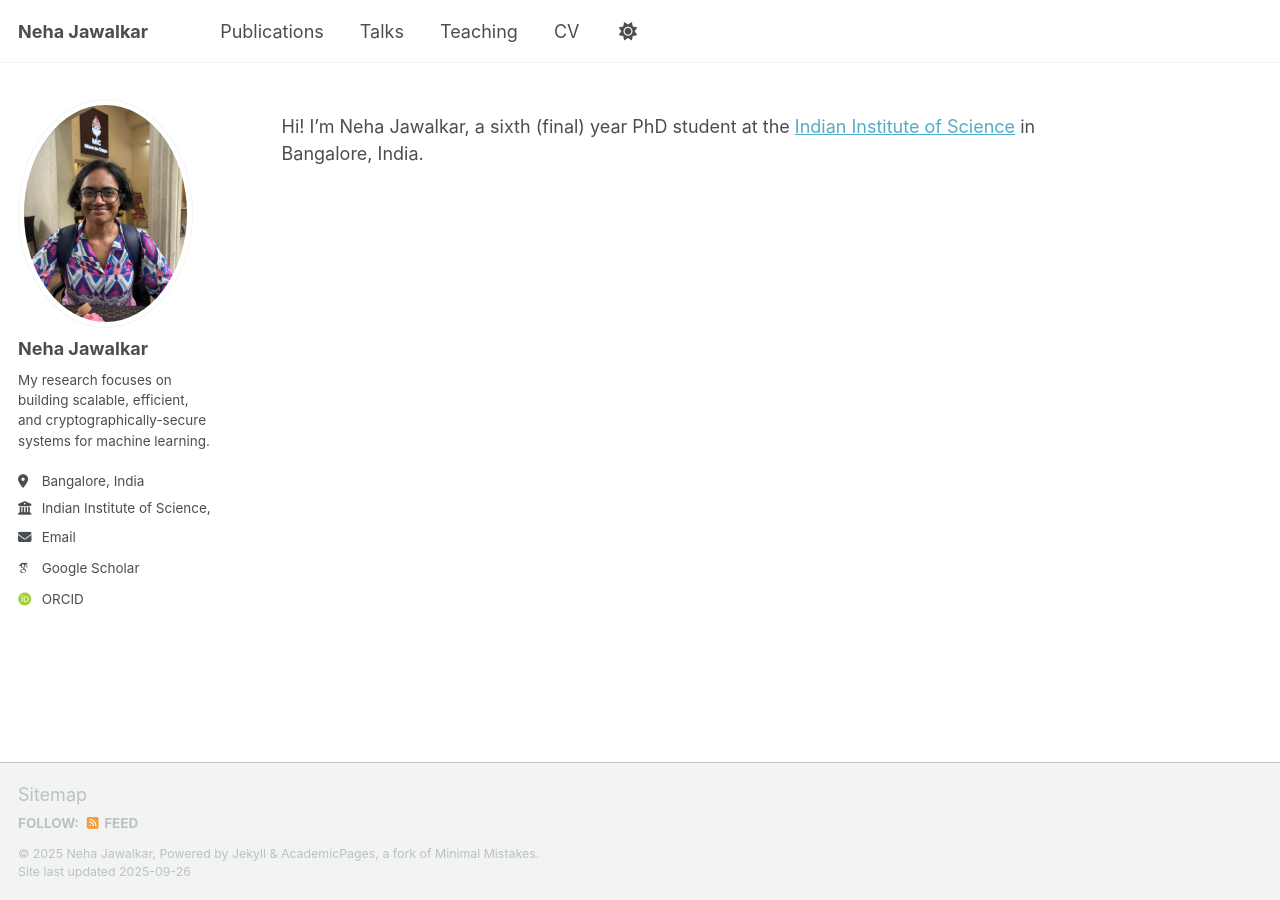
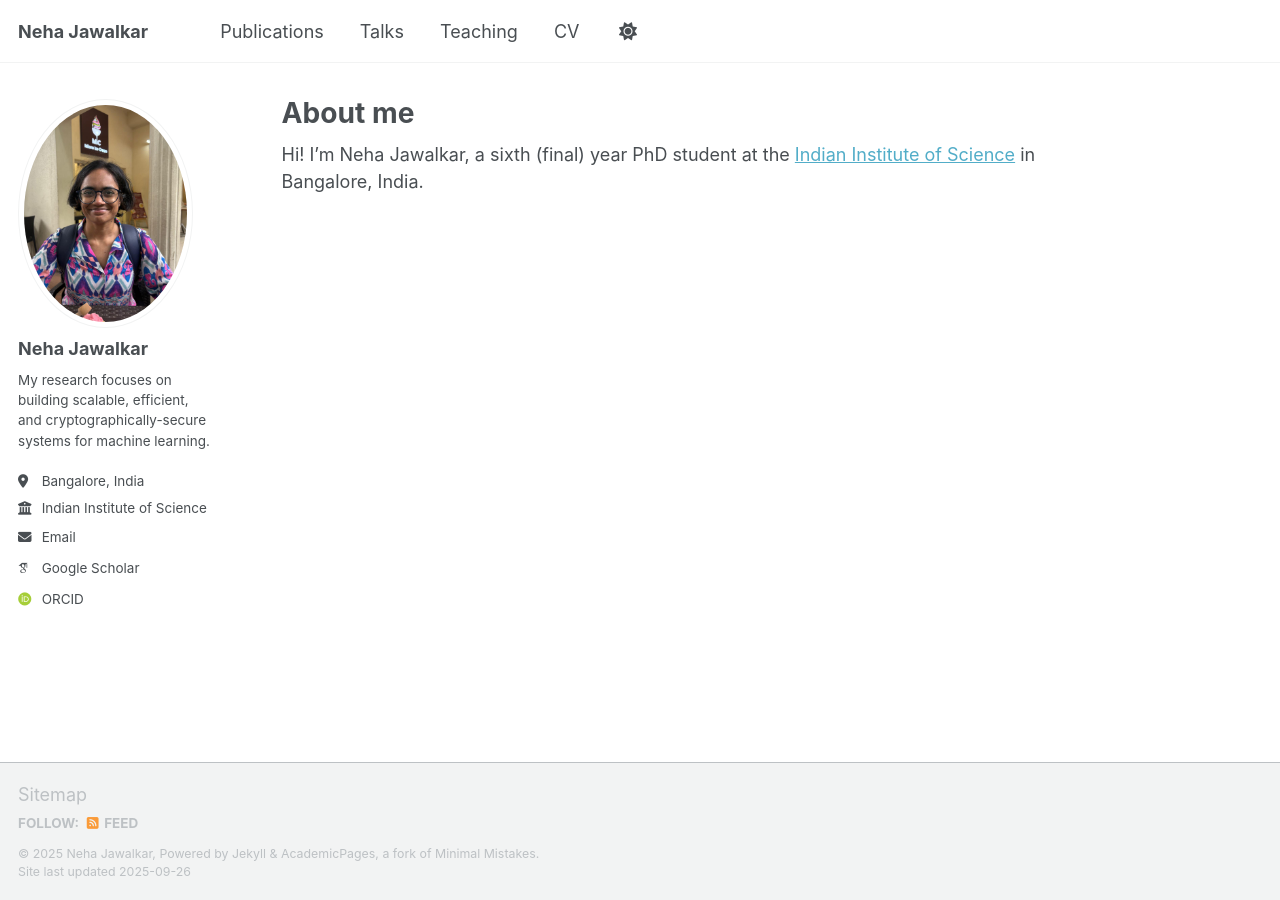
Before and after one commit to neha-jawalkar/neha-jawalkar.github.io, a Jekyll site: the page built from _pages/about.md, in a window 1280 px wide. Built offline with Jekyll 4.4.1, drawn with Linux system fonts in a browser that asks for light colours; some web fonts are replaced; a script that is not in the unit is left out.

Commit message:
Changed config

```diff
--- a/_config.yml
+++ b/_config.yml
@@ -28,7 +28,7 @@ author:
   pronouns         : # example: "she/her"
   bio              : "My research focuses on building scalable, efficient, and cryptographically-secure systems for machine learning."
   location         : "Bangalore, India"
-  employer         : "Indian Institute of Science, Bangalore"
+  employer         : "Indian Institute of Science"
   uri              : # URL
   email            : "jawalkarp@iisc.ac.in"
 
--- a/_pages/about.md
+++ b/_pages/about.md
@@ -1,6 +1,6 @@
 ---
 permalink: /
-title: ""
+title: "About me"
 author_profile: true
 redirect_from:
   - /about/
```
